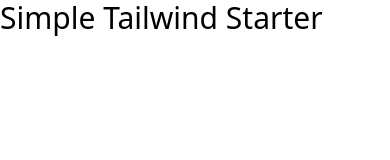
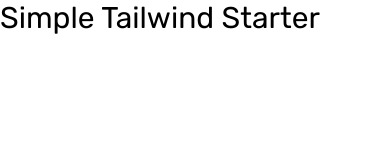
Before and after one commit to GazzaJ/bookmark-manager, a website: page index.html in a window 390 px wide. Drawn offline with Linux system fonts and the light colour scheme.

Commit message:
Added custom colors screen breakpoints and Google fonts to config

```diff
--- a/index.html
+++ b/index.html
@@ -5,6 +5,12 @@
     <meta http-equiv="X-UA-Compatible" content="IE=edge">
     <meta name="viewport" content="width=device-width, initial-scale=1.0">
     <link rel="stylesheet" href="css/style.css">
+    <!-- Favicon -->
+    <link rel="shortcut icon" href="images/favicon-32x32.png" type="image/png">
+    <!-- Google Fonts -->
+    <link rel="preconnect" href="https://fonts.googleapis.com">
+    <link rel="preconnect" href="https://fonts.gstatic.com" crossorigin>
+    <link href="https://fonts.googleapis.com/css2?family=Rubik:wght@400;600;700&display=swap" rel="stylesheet">
     <title>Bookmark Manager</title>
 </head>
 <body>
--- a/tailwind.config.js
+++ b/tailwind.config.js
@@ -2,7 +2,23 @@
 module.exports = {
   content: ['./*.html'],
   theme: {
-    extend: {},
+    screens: {
+      sm: '480px',
+      md: '768px',
+      lg: '1020px',
+      xl: '1440px',
+    },
+    extend: {
+      colors: {
+        softBlue: 'hsl(231, 69%, 60%)',
+        softRed: 'hsl(0, 94%, 66%)',
+        grayishBlue: 'hsl(229, 8%, 60%)',
+        veryDarkBlue: 'hsl(229, 31%, 21%)',
+      },
+      fontFamily: {
+        sans: ['Rubik', 'sans-serif']
+      }
+    },
   },
   plugins: [],
 }
```
Also changed, not shown: css/style.css.
